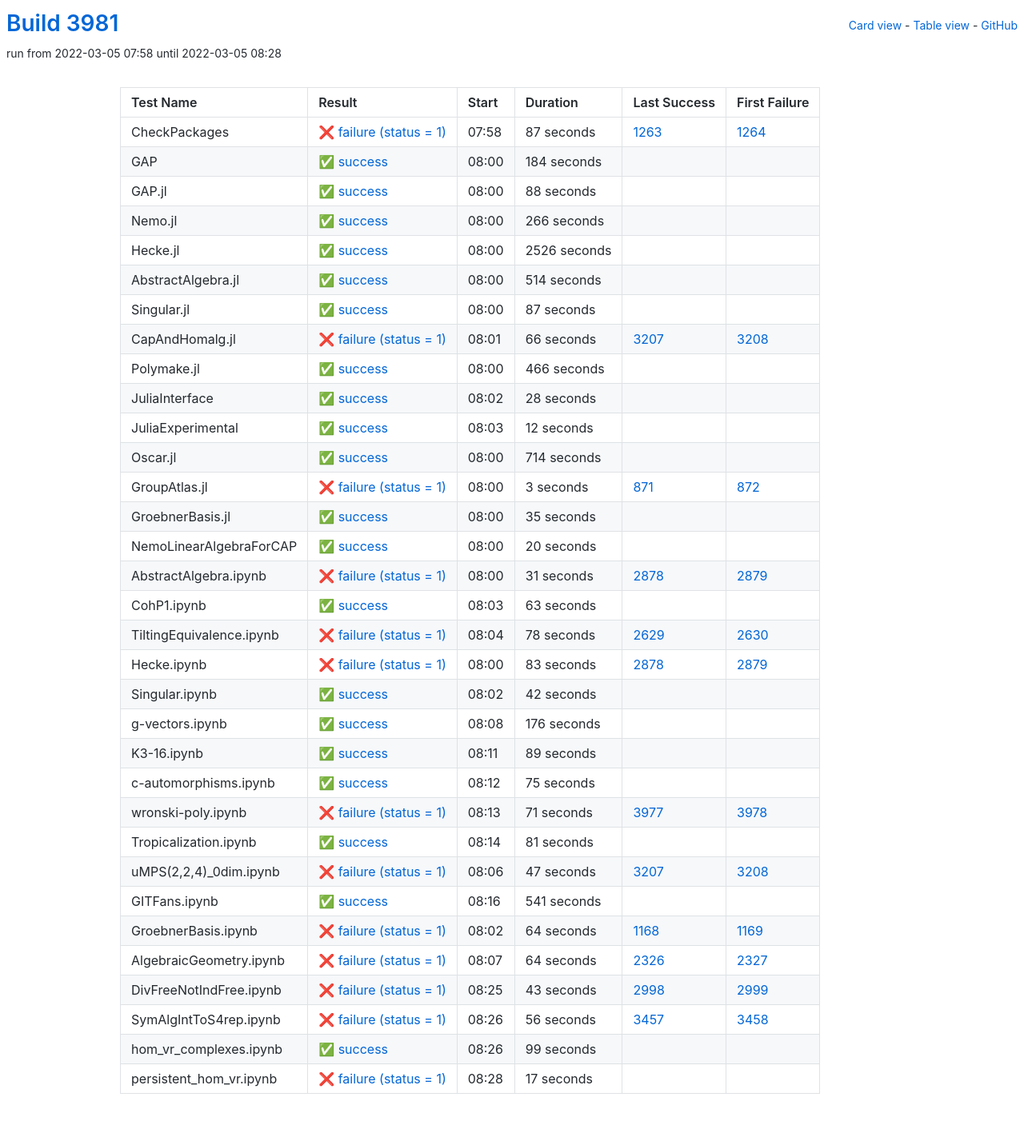
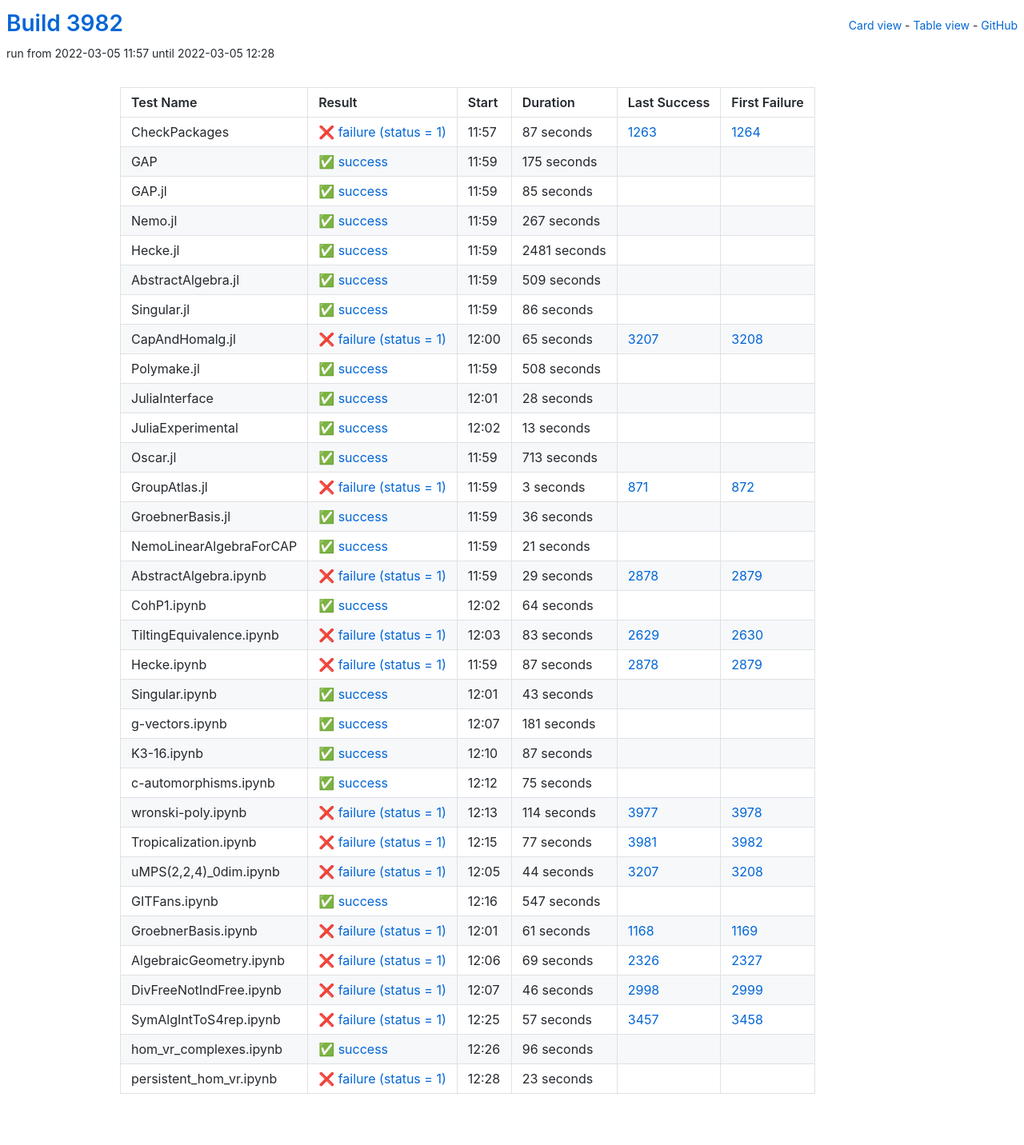
Before and after one commit to oscar-system/oscar-ci-status-stable, a Jekyll site: the page built from table.html, in a window 1280 px wide. Shown: the whole page at 80% size. Built offline with Jekyll 4.4.1, drawn with Linux system fonts in a browser that asks for light colours.

Commit message:
Build #3982

```diff
--- a/_data/ci.yml
+++ b/_data/ci.yml
@@ -1,6 +1,6 @@
 ---
-build: 3981
-build_url: https://oscarci.mathematik.uni-kl.de/job/oscar-stable/3981/
+build: 3982
+build_url: https://oscarci.mathematik.uni-kl.de/job/oscar-stable/3982/
 job: oscar-stable
 organization: oscar-system
 repo: oscar-ci-status-stable
@@ -8,8 +8,8 @@ repourl: https://github.com/oscar-system/oscar-ci-status-stable
 tests:
 - name: CheckPackages
   id: checkpackages
-  log: https://oscarci.mathematik.uni-kl.de/job/oscar-stable/3981/artifact/logs/build-3981/CheckPackages.log
-  start: 2022-03-05 07:58
+  log: https://oscarci.mathematik.uni-kl.de/job/oscar-stable/3982/artifact/logs/build-3982/CheckPackages.log
+  start: 2022-03-05 11:57
   success: false
   exitcode: 1
   status: failure
@@ -20,104 +20,104 @@ tests:
   first_failure_url: https://oscarci.mathematik.uni-kl.de/job/oscar-stable/1264/
 - name: GAP
   id: gap
-  log: https://oscarci.mathematik.uni-kl.de/job/oscar-stable/3981/artifact/logs/build-3981/GAP.log
-  start: 2022-03-05 08:00
+  log: https://oscarci.mathematik.uni-kl.de/job/oscar-stable/3982/artifact/logs/build-3982/GAP.log
+  start: 2022-03-05 11:59
   success: true
   exitcode: 0
   status: success
-  duration: 184
+  duration: 175
   last_success: false
   last_success_url:
   first_failure: false
   first_failure_url:
 - name: GAP.jl
   id: gap-jl
-  log: https://oscarci.mathematik.uni-kl.de/job/oscar-stable/3981/artifact/logs/build-3981/GAP.jl.log
-  start: 2022-03-05 08:00
+  log: https://oscarci.mathematik.uni-kl.de/job/oscar-stable/3982/artifact/logs/build-3982/GAP.jl.log
+  start: 2022-03-05 11:59
   success: true
   exitcode: 0
   status: success
-  duration: 88
+  duration: 85
   last_success: false
   last_success_url:
   first_failure: false
   first_failure_url:
 - name: Nemo.jl
   id: nemo-jl
-  log: https://oscarci.mathematik.uni-kl.de/job/oscar-stable/3981/artifact/logs/build-3981/Nemo.jl.log
-  start: 2022-03-05 08:00
+  log: https://oscarci.mathematik.uni-kl.de/job/oscar-stable/3982/artifact/logs/build-3982/Nemo.jl.log
+  start: 2022-03-05 11:59
   success: true
   exitcode: 0
   status: success
-  duration: 266
+  duration: 267
   last_success: false
   last_success_url:
   first_failure: false
   first_failure_url:
 - name: Hecke.jl
   id: hecke-jl
-  log: https://oscarci.mathematik.uni-kl.de/job/oscar-stable/3981/artifact/logs/build-3981/Hecke.jl.log
-  start: 2022-03-05 08:00
+  log: https://oscarci.mathematik.uni-kl.de/job/oscar-stable/3982/artifact/logs/build-3982/Hecke.jl.log
+  start: 2022-03-05 11:59
   success: true
   exitcode: 0
   status: success
-  duration: 2526
+  duration: 2481
   last_success: false
   last_success_url:
   first_failure: false
   first_failure_url:
 - name: AbstractAlgebra.jl
   id: abstractalgebra-jl
-  log: https://oscarci.mathematik.uni-kl.de/job/oscar-stable/3981/artifact/logs/build-3981/AbstractAlgebra.jl.log
-  start: 2022-03-05 08:00
+  log: https://oscarci.mathematik.uni-kl.de/job/oscar-stable/3982/artifact/logs/build-3982/AbstractAlgebra.jl.log
+  start: 2022-03-05 11:59
   success: true
   exitcode: 0
   status: success
-  duration: 514
+  duration: 509
   last_success: false
   last_success_url:
   first_failure: false
   first_failure_url:
 - name: Singular.jl
   id: singular-jl
-  log: https://oscarci.mathematik.uni-kl.de/job/oscar-stable/3981/artifact/logs/build-3981/Singular.jl.log
-  start: 2022-03-05 08:00
+  log: https://oscarci.mathematik.uni-kl.de/job/oscar-stable/3982/artifact/logs/build-3982/Singular.jl.log
+  start: 2022-03-05 11:59
   success: true
   exitcode: 0
   status: success
-  duration: 87
+  duration: 86
   last_success: false
   last_success_url:
   first_failure: false
   first_failure_url:
 - name: CapAndHomalg.jl
   id: capandhomalg-jl
-  log: https://oscarci.mathematik.uni-kl.de/job/oscar-stable/3981/artifact/logs/build-3981/CapAndHomalg.jl.log
-  start: 2022-03-05 08:01
+  log: https://oscarci.mathematik.uni-kl.de/job/oscar-stable/3982/artifact/logs/build-3982/CapAndHomalg.jl.log
+  start: 2022-03-05 12:00
   success: false
   exitcode: 1
   status: failure
-  duration: 66
+  duration: 65
   last_success: 3207
   last_success_url: https://oscarci.mathematik.uni-kl.de/job/oscar-stable/3207/
   first_failure: 3208
   first_failure_url: https://oscarci.mathematik.uni-kl.de/job/oscar-stable/3208/
 - name: Polymake.jl
   id: polymake-jl
-  log: https://oscarci.mathematik.uni-kl.de/job/oscar-stable/3981/artifact/logs/build-3981/Polymake.jl.log
-  start: 2022-03-05 08:00
+  log: https://oscarci.mathematik.uni-kl.de/job/oscar-stable/3982/artifact/logs/build-3982/Polymake.jl.log
+  start: 2022-03-05 11:59
   success: true
   exitcode: 0
   status: success
-  duration: 466
+  duration: 508
   last_success: false
   last_success_url:
   first_failure: false
   first_failure_url:
 - name: JuliaInterface
   id: juliainterface
-  log: https://oscarci.mathematik.uni-kl.de/job/oscar-stable/3981/artifact/logs/build-3981/JuliaInterface.log
-  start: 2022-03-05 08:02
+  log: https://oscarci.mathematik.uni-kl.de/job/oscar-stable/3982/artifact/logs/build-3982/JuliaInterface.log
+  start: 2022-03-05 12:01
   success: true
   exitcode: 0
   status: success
@@ -128,32 +128,32 @@ tests:
   first_failure_url:
 - name: JuliaExperimental
   id: juliaexperimental
-  log: https://oscarci.mathematik.uni-kl.de/job/oscar-stable/3981/artifact/logs/build-3981/JuliaExperimental.log
-  start: 2022-03-05 08:03
+  log: https://oscarci.mathematik.uni-kl.de/job/oscar-stable/3982/artifact/logs/build-3982/JuliaExperimental.log
+  start: 2022-03-05 12:02
   success: true
   exitcode: 0
   status: success
-  duration: 12
+  duration: 13
   last_success: false
   last_success_url:
   first_failure: false
   first_failure_url:
 - name: Oscar.jl
   id: oscar-jl
-  log: https://oscarci.mathematik.uni-kl.de/job/oscar-stable/3981/artifact/logs/build-3981/Oscar.jl.log
-  start: 2022-03-05 08:00
+  log: https://oscarci.mathematik.uni-kl.de/job/oscar-stable/3982/artifact/logs/build-3982/Oscar.jl.log
+  start: 2022-03-05 11:59
   success: true
   exitcode: 0
   status: success
-  duration: 714
+  duration: 713
   last_success: false
   last_success_url:
   first_failure: false
   first_failure_url:
 - name: GroupAtlas.jl
   id: groupatlas-jl
-  log: https://oscarci.mathematik.uni-kl.de/job/oscar-stable/3981/artifact/logs/build-3981/GroupAtlas.jl.log
-  start: 2022-03-05 08:00
+  log: https://oscarci.mathematik.uni-kl.de/job/oscar-stable/3982/artifact/logs/build-3982/GroupAtlas.jl.log
+  start: 2022-03-05 11:59
   success: false
   exitcode: 1
   status: failure
@@ -164,116 +164,116 @@ tests:
   first_failure_url: https://oscarci.mathematik.uni-kl.de/job/oscar-stable/872/
 - name: GroebnerBasis.jl
   id: groebnerbasis-jl
-  log: https://oscarci.mathematik.uni-kl.de/job/oscar-stable/3981/artifact/logs/build-3981/GroebnerBasis.jl.log
-  start: 2022-03-05 08:00
+  log: https://oscarci.mathematik.uni-kl.de/job/oscar-stable/3982/artifact/logs/build-3982/GroebnerBasis.jl.log
+  start: 2022-03-05 11:59
   success: true
   exitcode: 0
   status: success
-  duration: 35
+  duration: 36
   last_success: false
   last_success_url:
   first_failure: false
   first_failure_url:
 - name: NemoLinearAlgebraForCAP
   id: nemolinearalgebraforcap
-  log: https://oscarci.mathematik.uni-kl.de/job/oscar-stable/3981/artifact/logs/build-3981/NemoLinearAlgebraForCAP.log
-  start: 2022-03-05 08:00
+  log: https://oscarci.mathematik.uni-kl.de/job/oscar-stable/3982/artifact/logs/build-3982/NemoLinearAlgebraForCAP.log
+  start: 2022-03-05 11:59
   success: true
   exitcode: 0
   status: success
-  duration: 20
+  duration: 21
   last_success: false
   last_success_url:
   first_failure: false
   first_failure_url:
 - name: AbstractAlgebra.ipynb
   id: abstractalgebra-ipynb
-  log: https://oscarci.mathematik.uni-kl.de/job/oscar-stable/3981/artifact/logs/build-3981/AbstractAlgebra.ipynb.log
-  start: 2022-03-05 08:00
+  log: https://oscarci.mathematik.uni-kl.de/job/oscar-stable/3982/artifact/logs/build-3982/AbstractAlgebra.ipynb.log
+  start: 2022-03-05 11:59
   success: false
   exitcode: 1
   status: failure
-  duration: 31
+  duration: 29
   last_success: 2878
   last_success_url: https://oscarci.mathematik.uni-kl.de/job/oscar-stable/2878/
   first_failure: 2879
   first_failure_url: https://oscarci.mathematik.uni-kl.de/job/oscar-stable/2879/
 - name: CohP1.ipynb
   id: cohp1-ipynb
-  log: https://oscarci.mathematik.uni-kl.de/job/oscar-stable/3981/artifact/logs/build-3981/CohP1.ipynb.log
-  start: 2022-03-05 08:03
+  log: https://oscarci.mathematik.uni-kl.de/job/oscar-stable/3982/artifact/logs/build-3982/CohP1.ipynb.log
+  start: 2022-03-05 12:02
   success: true
   exitcode: 0
   status: success
-  duration: 63
+  duration: 64
   last_success: false
   last_success_url:
   first_failure: false
   first_failure_url:
 - name: TiltingEquivalence.ipynb
   id: tiltingequivalence-ipynb
-  log: https://oscarci.mathematik.uni-kl.de/job/oscar-stable/3981/artifact/logs/build-3981/TiltingEquivalence.ipynb.log
-  start: 2022-03-05 08:04
+  log: https://oscarci.mathematik.uni-kl.de/job/oscar-stable/3982/artifact/logs/build-3982/TiltingEquivalence.ipynb.log
+  start: 2022-03-05 12:03
   success: false
   exitcode: 1
   status: failure
-  duration: 78
+  duration: 83
   last_success: 2629
   last_success_url: https://oscarci.mathematik.uni-kl.de/job/oscar-stable/2629/
   first_failure: 2630
   first_failure_url: https://oscarci.mathematik.uni-kl.de/job/oscar-stable/2630/
 - name: Hecke.ipynb
   id: hecke-ipynb
-  log: https://oscarci.mathematik.uni-kl.de/job/oscar-stable/3981/artifact/logs/build-3981/Hecke.ipynb.log
-  start: 2022-03-05 08:00
+  log: https://oscarci.mathematik.uni-kl.de/job/oscar-stable/3982/artifact/logs/build-3982/Hecke.ipynb.log
+  start: 2022-03-05 11:59
   success: false
   exitcode: 1
   status: failure
-  duration: 83
+  duration: 87
   last_success: 2878
   last_success_url: https://oscarci.mathematik.uni-kl.de/job/oscar-stable/2878/
   first_failure: 2879
   first_failure_url: https://oscarci.mathematik.uni-kl.de/job/oscar-stable/2879/
 - name: Singular.ipynb
   id: singular-ipynb
-  log: https://oscarci.mathematik.uni-kl.de/job/oscar-stable/3981/artifact/logs/build-3981/Singular.ipynb.log
-  start: 2022-03-05 08:02
+  log: https://oscarci.mathematik.uni-kl.de/job/oscar-stable/3982/artifact/logs/build-3982/Singular.ipynb.log
+  start: 2022-03-05 12:01
   success: true
   exitcode: 0
   status: success
-  duration: 42
+  duration: 43
   last_success: false
   last_success_url:
   first_failure: false
   first_failure_url:
 - name: g-vectors.ipynb
   id: g-vectors-ipynb
-  log: https://oscarci.mathematik.uni-kl.de/job/oscar-stable/3981/artifact/logs/build-3981/g-vectors.ipynb.log
-  start: 2022-03-05 08:08
+  log: https://oscarci.mathematik.uni-kl.de/job/oscar-stable/3982/artifact/logs/build-3982/g-vectors.ipynb.log
+  start: 2022-03-05 12:07
   success: true
   exitcode: 0
   status: success
-  duration: 176
+  duration: 181
   last_success: false
   last_success_url:
   first_failure: false
   first_failure_url:
 - name: K3-16.ipynb
   id: k3-16-ipynb
-  log: https://oscarci.mathematik.uni-kl.de/job/oscar-stable/3981/artifact/logs/build-3981/K3-16.ipynb.log
-  start: 2022-03-05 08:11
+  log: https://oscarci.mathematik.uni-kl.de/job/oscar-stable/3982/artifact/logs/build-3982/K3-16.ipynb.log
+  start: 2022-03-05 12:10
   success: true
   exitcode: 0
   status: success
-  duration: 89
+  duration: 87
   last_success: false
   last_success_url:
   first_failure: false
   first_failure_url:
 - name: c-automorphisms.ipynb
   id: c-automorphisms-ipynb
-  log: https://oscarci.mathematik.uni-kl.de/job/oscar-stable/3981/artifact/logs/build-3981/c-automorphisms.ipynb.log
-  start: 2022-03-05 08:12
+  log: https://oscarci.mathematik.uni-kl.de/job/oscar-stable/3982/artifact/logs/build-3982/c-automorphisms.ipynb.log
+  start: 2022-03-05 12:12
   success: true
   exitcode: 0
   status: success
@@ -284,120 +284,120 @@ tests:
   first_failure_url:
 - name: wronski-poly.ipynb
   id: wronski-poly-ipynb
-  log: https://oscarci.mathematik.uni-kl.de/job/oscar-stable/3981/artifact/logs/build-3981/wronski-poly.ipynb.log
-  start: 2022-03-05 08:13
+  log: https://oscarci.mathematik.uni-kl.de/job/oscar-stable/3982/artifact/logs/build-3982/wronski-poly.ipynb.log
+  start: 2022-03-05 12:13
   success: false
   exitcode: 1
   status: failure
-  duration: 71
+  duration: 114
   last_success: 3977
   last_success_url: https://oscarci.mathematik.uni-kl.de/job/oscar-stable/3977/
   first_failure: 3978
   first_failure_url: https://oscarci.mathematik.uni-kl.de/job/oscar-stable/3978/
 - name: Tropicalization.ipynb
   id: tropicalization-ipynb
-  log: https://oscarci.mathematik.uni-kl.de/job/oscar-stable/3981/artifact/logs/build-3981/Tropicalization.ipynb.log
-  start: 2022-03-05 08:14
-  success: true
-  exitcode: 0
-  status: success
-  duration: 81
-  last_success: false
-  last_success_url:
-  first_failure: false
-  first_failure_url:
-- name: uMPS(2,2,4)_0dim.ipynb
-  id: umps-2-2-4-0dim-ipynb
-  log: https://oscarci.mathematik.uni-kl.de/job/oscar-stable/3981/artifact/logs/build-3981/uMPS-2-2-4-_0dim.ipynb.log
-  start: 2022-03-05 08:06
+  log: https://oscarci.mathematik.uni-kl.de/job/oscar-stable/3982/artifact/logs/build-3982/Tropicalization.ipynb.log
+  start: 2022-03-05 12:15
   success: false
   exitcode: 1
   status: failure
-  duration: 47
+  duration: 77
+  last_success: 3981
+  last_success_url: https://oscarci.mathematik.uni-kl.de/job/oscar-stable/3981/
+  first_failure: 3982
+  first_failure_url: https://oscarci.mathematik.uni-kl.de/job/oscar-stable/3982/
+- name: uMPS(2,2,4)_0dim.ipynb
+  id: umps-2-2-4-0dim-ipynb
+  log: https://oscarci.mathematik.uni-kl.de/job/oscar-stable/3982/artifact/logs/build-3982/uMPS-2-2-4-_0dim.ipynb.log
+  start: 2022-03-05 12:05
+  success: false
+  exitcode: 1
+  status: failure
+  duration: 44
   last_success: 3207
   last_success_url: https://oscarci.mathematik.uni-kl.de/job/oscar-stable/3207/
   first_failure: 3208
   first_failure_url: https://oscarci.mathematik.uni-kl.de/job/oscar-stable/3208/
 - name: GITFans.ipynb
   id: gitfans-ipynb
-  log: https://oscarci.mathematik.uni-kl.de/job/oscar-stable/3981/artifact/logs/build-3981/GITFans.ipynb.log
-  start: 2022-03-05 08:16
+  log: https://oscarci.mathematik.uni-kl.de/job/oscar-stable/3982/artifact/logs/build-3982/GITFans.ipynb.log
+  start: 2022-03-05 12:16
   success: true
   exitcode: 0
   status: success
-  duration: 541
+  duration: 547
   last_success: false
   last_success_url:
   first_failure: false
   first_failure_url:
 - name: GroebnerBasis.ipynb
   id: groebnerbasis-ipynb
-  log: https://oscarci.mathematik.uni-kl.de/job/oscar-stable/3981/artifact/logs/build-3981/GroebnerBasis.ipynb.log
-  start: 2022-03-05 08:02
+  log: https://oscarci.mathematik.uni-kl.de/job/oscar-stable/3982/artifact/logs/build-3982/GroebnerBasis.ipynb.log
+  start: 2022-03-05 12:01
   success: false
   exitcode: 1
   status: failure
-  duration: 64
+  duration: 61
   last_success: 1168
   last_success_url: https://oscarci.mathematik.uni-kl.de/job/oscar-stable/1168/
   first_failure: 1169
   first_failure_url: https://oscarci.mathematik.uni-kl.de/job/oscar-stable/1169/
 - name: AlgebraicGeometry.ipynb
   id: algebraicgeometry-ipynb
-  log: https://oscarci.mathematik.uni-kl.de/job/oscar-stable/3981/artifact/logs/build-3981/AlgebraicGeometry.ipynb.log
-  start: 2022-03-05 08:07
+  log: https://oscarci.mathematik.uni-kl.de/job/oscar-stable/3982/artifact/logs/build-3982/AlgebraicGeometry.ipynb.log
+  start: 2022-03-05 12:06
   success: false
   exitcode: 1
   status: failure
-  duration: 64
+  duration: 69
   last_success: 2326
   last_success_url: https://oscarci.mathematik.uni-kl.de/job/oscar-stable/2326/
   first_failure: 2327
   first_failure_url: https://oscarci.mathematik.uni-kl.de/job/oscar-stable/2327/
 - name: DivFreeNotIndFree.ipynb
   id: divfreenotindfree-ipynb
-  log: https://oscarci.mathematik.uni-kl.de/job/oscar-stable/3981/artifact/logs/build-3981/DivFreeNotIndFree.ipynb.log
-  start: 2022-03-05 08:25
+  log: https://oscarci.mathematik.uni-kl.de/job/oscar-stable/3982/artifact/logs/build-3982/DivFreeNotIndFree.ipynb.log
+  start: 2022-03-05 12:07
   success: false
   exitcode: 1
   status: failure
-  duration: 43
+  duration: 46
   last_success: 2998
   last_success_url: https://oscarci.mathematik.uni-kl.de/job/oscar-stable/2998/
   first_failure: 2999
   first_failure_url: https://oscarci.mathematik.uni-kl.de/job/oscar-stable/2999/
 - name: SymAlgIntToS4rep.ipynb
   id: symalginttos4rep-ipynb
-  log: https://oscarci.mathematik.uni-kl.de/job/oscar-stable/3981/artifact/logs/build-3981/SymAlgIntToS4rep.ipynb.log
-  start: 2022-03-05 08:26
+  log: https://oscarci.mathematik.uni-kl.de/job/oscar-stable/3982/artifact/logs/build-3982/SymAlgIntToS4rep.ipynb.log
+  start: 2022-03-05 12:25
   success: false
   exitcode: 1
   status: failure
-  duration: 56
+  duration: 57
   last_success: 3457
   last_success_url: https://oscarci.mathematik.uni-kl.de/job/oscar-stable/3457/
   first_failure: 3458
   first_failure_url: https://oscarci.mathematik.uni-kl.de/job/oscar-stable/3458/
 - name: hom_vr_complexes.ipynb
   id: hom-vr-complexes-ipynb
-  log: https://oscarci.mathematik.uni-kl.de/job/oscar-stable/3981/artifact/logs/build-3981/hom_vr_complexes.ipynb.log
-  start: 2022-03-05 08:26
+  log: https://oscarci.mathematik.uni-kl.de/job/oscar-stable/3982/artifact/logs/build-3982/hom_vr_complexes.ipynb.log
+  start: 2022-03-05 12:26
   success: true
   exitcode: 0
   status: success
-  duration: 99
+  duration: 96
   last_success: false
   last_success_url:
   first_failure: false
   first_failure_url:
 - name: persistent_hom_vr.ipynb
   id: persistent-hom-vr-ipynb
-  log: https://oscarci.mathematik.uni-kl.de/job/oscar-stable/3981/artifact/logs/build-3981/persistent_hom_vr.ipynb.log
-  start: 2022-03-05 08:28
+  log: https://oscarci.mathematik.uni-kl.de/job/oscar-stable/3982/artifact/logs/build-3982/persistent_hom_vr.ipynb.log
+  start: 2022-03-05 12:28
   success: false
   exitcode: 1
   status: failure
-  duration: 17
+  duration: 23
   last_success: false
   last_success_url:
   first_failure: false
```
Also changed, not shown: README.md.
